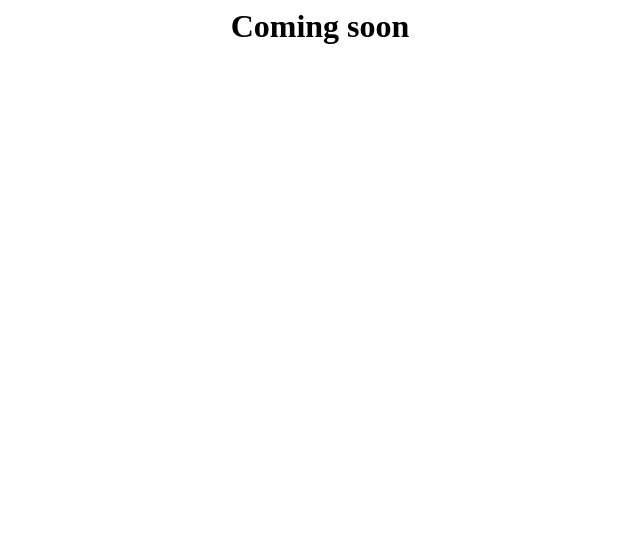
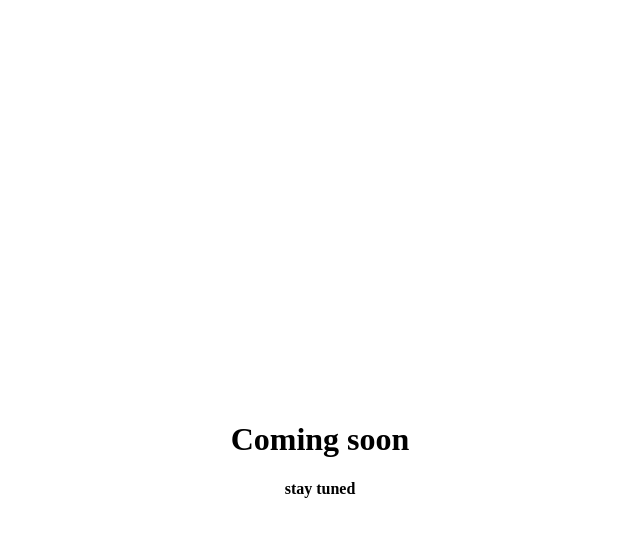
Before and after one commit to georgeredinger/herobackup, a plain HTML site: page index.html in a window 1280 px wide. Shown: the whole page, without its empty margins (320-960 px from the left). Drawn offline with Linux system fonts and the light colour scheme.

Commit message:
Update index.html

```diff
--- a/index.html
+++ b/index.html
@@ -3,4 +3,6 @@
 </head>
 <body>
 <center>
+<div style="width: 100%; height: 50%;"></div>
 <h1>Coming soon</h1>
+<b>stay tuned</b>
```
